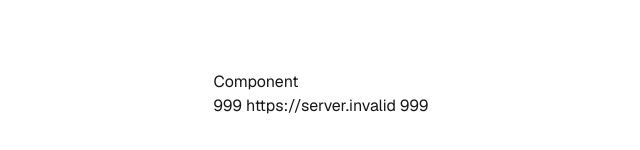
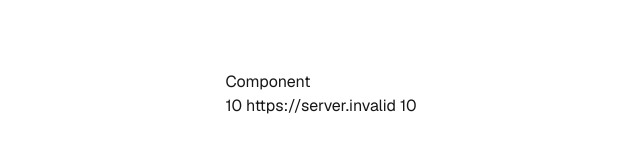
Before and after one commit to mivashchenko/nextjs-docker-githubactions-azure, a Next.js app: page / in a window 1280 px wide. Shown: the part 306-456 px from the top of the page, without its empty margins (319-959 px from the left). Built offline with nearby package versions, Linux system fonts and the light colour scheme; no server answers.

Commit message:
initial 10

```diff
--- a/docker-compose.yml
+++ b/docker-compose.yml
@@ -7,6 +7,6 @@ services:
         context: .
         dockerfile: Dockerfile
     environment:
-        - NEXT_PUBLIC_API_URL=${NEXT_PUBLIC_API_URL}
+        - NEXT_PUBLIC_API_URL=suka
     ports:
       - '3000:3000'
--- a/src/app/_components/component.tsx
+++ b/src/app/_components/component.tsx
@@ -7,7 +7,7 @@ export const Component = () => {
     <div>
       <h1>Component</h1>
 
-     999 {process.env.NEXT_PUBLIC_API_URL} 999
+     10 {process.env.NEXT_PUBLIC_API_URL} 10
     </div>
   )
 }
```
Also changed, not shown: 1 other file (tests, documents, lock files or other folders).
